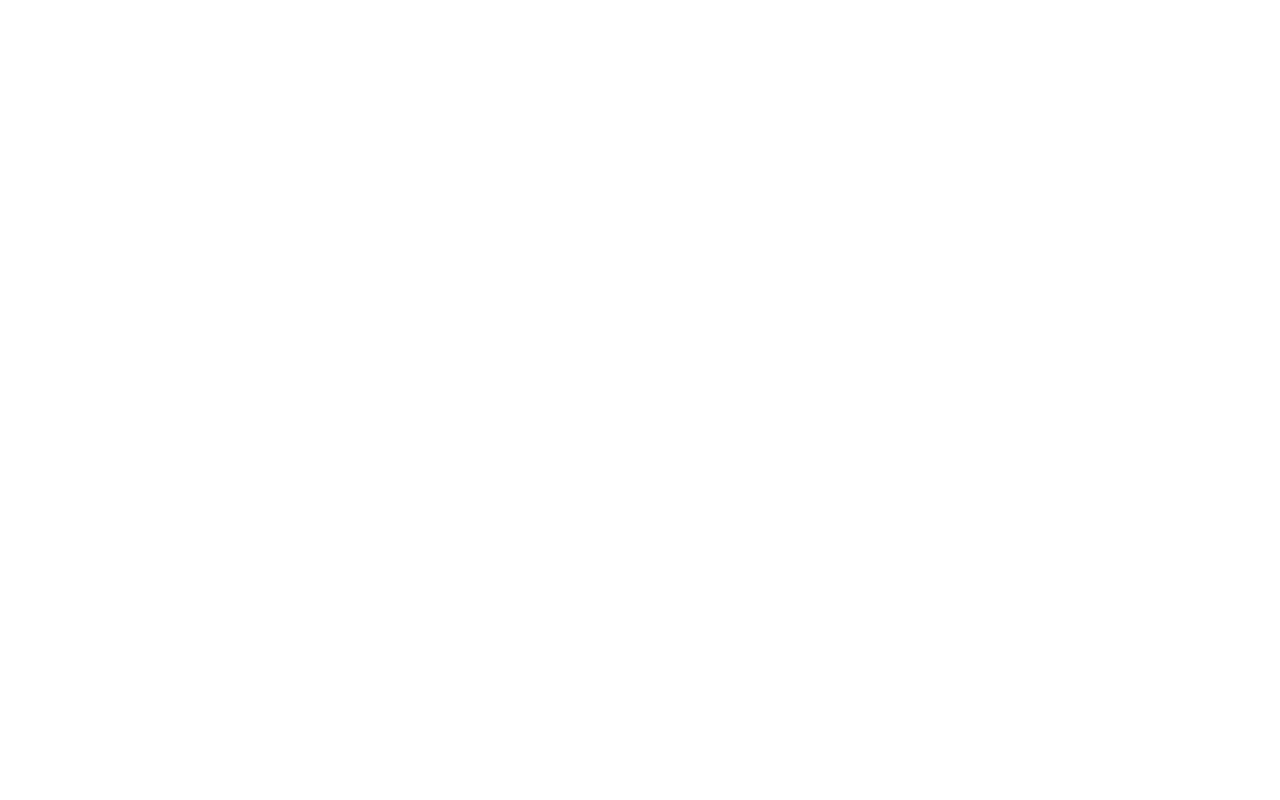
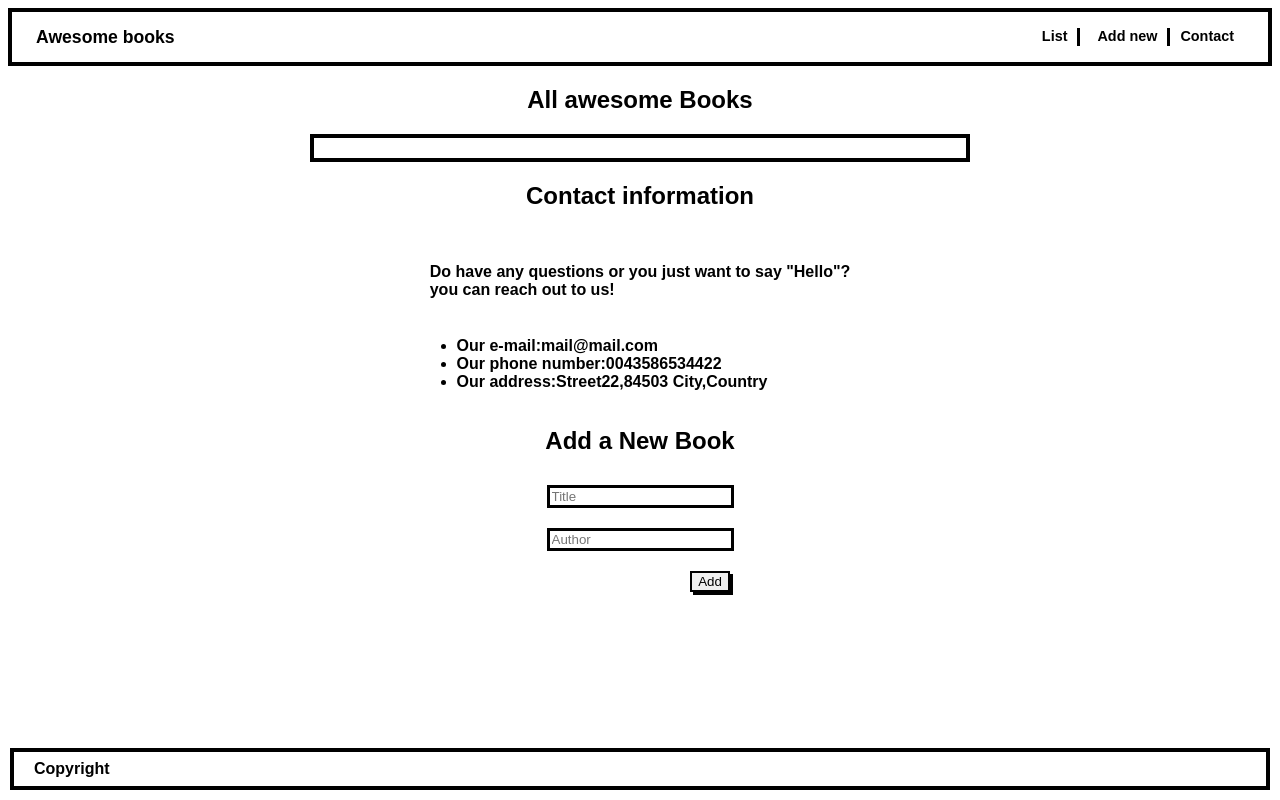
Before and after one commit to ngeelani48/Awsome-books-ES6, a website: page index.html in a window 1280 px wide. Drawn offline with Linux system fonts and the light colour scheme; a web font is replaced by a local one.

Commit message:
update html and css files

```diff
--- a/index.css
+++ b/index.css
@@ -0,0 +1,199 @@
+:root {
+    --table-odd: #ddd;
+    --table-even: #fff;
+    --comic-sans: "Comic Sans", sans-serif;
+    --box-shadow: 3px 3px 0.1px #000;
+  }
+
+  .navbar {
+    border: 4px solid #000;
+    display: flex;
+    justify-content: space-between;
+    padding: 0 24px;
+  }
+
+  .title-header {
+    font-family: var(--comic-sans);
+    font-size: 1.1rem;
+  }
+
+  .navigation-items {
+    display: flex;
+    flex-wrap: wrap;
+    list-style-type: none;
+  }
+
+  .item {
+    text-decoration: none;
+    margin-right: 10px;
+    font-family: var(--comic-sans);
+    color: #000;
+    font-weight: 700;
+    font-size: 0.9rem;
+    user-select: none;
+  }
+
+  .item:hover {
+    cursor: pointer;
+  }
+
+  .item:nth-child(1),
+  .item:nth-child(2) {
+    border-right: 3px solid;
+    padding-left: 7px;
+    padding-right: 10px;
+  }
+
+  .date {
+    font-family: var(--comic-sans);
+    display: flex;
+    justify-content: end;
+    user-select: none;
+  }
+
+  .heading {
+    text-align: center;
+    transition: all 0.5s ease;
+    font-family: var(--comic-sans);
+    font-weight: 700;
+  }
+
+  p {
+    margin-top: 5px;
+    margin-bottom: -10px;
+  }
+
+  .submit {
+    margin-top: 10px;
+  }
+
+  input {
+    margin-top: 10px;
+    margin-bottom: 10px;
+  }
+
+  .bookshelf {
+    border: 4px solid #000;
+    margin: 0 auto;
+    width: 50%;
+    padding: 10px;
+  }
+
+  .collection {
+    display: flex;
+    justify-content: space-between;
+    padding: 1px 12px;
+    padding: 5px;
+    flex-wrap: wrap;
+  }
+
+  .collection:nth-child(odd) {
+    background-color: var(--table-odd);
+  }
+
+  .collection:nth-child(even) {
+    background-color: var(--table-even);
+  }
+
+  .bookinfo {
+    display: flex;
+  }
+
+  .title,
+  .author {
+    font-family: var(--comic-sans);
+    margin: auto 10px;
+  }
+
+  .author {
+    margin-left: -5px;
+  }
+
+  .remove {
+    margin: auto 10px;
+    box-shadow: var(--box-shadow);
+    font-family: var(--comic-sans);
+    justify-self: end;
+    border: 2px solid #000;
+  }
+
+  .remove:active {
+    transform: scale(0.95);
+  }
+
+  form {
+    text-align: center;
+  }
+
+  form input {
+    border: 3px solid #000;
+    font-family: var(--comic-sans);
+  }
+
+  form button {
+    position: relative;
+    left: 70px;
+    box-shadow: var(--box-shadow);
+    font-family: var(--comic-sans);
+    border: 2px solid #000;
+  }
+
+  .submit:hover,
+  .remove:hover,
+  form:hover button {
+    animation: swoosh 0.3s linear;
+  }
+
+  @keyframes swoosh {
+    from {
+      box-shadow: 0 0 0 #000;
+    }
+
+    to {
+      transform: var(--box-shadow);
+    }
+  }
+
+  .copyright {
+    border: 4px solid #000;
+    position: absolute;
+    bottom: 0;
+    left: 0;
+    right: 0;
+    padding: 8px 10px;
+    margin: 10px;
+    display: flex;
+    align-items: center;
+  }
+
+  .copyright p {
+    font-family: var(--comic-sans);
+    margin: auto 10px;
+    font-weight: 700;
+  }
+
+  .content {
+    display: flex;
+    flex-direction: column;
+    align-items: center;
+    gap: 2rem;
+    margin-top: 3rem;
+  }
+
+  .contact-text {
+    font-family: var(--comic-sans);
+    color: #000;
+    font-weight: 700;
+    font-size: 1rem;
+    justify-content: center;
+    align-content: center;
+  }
+
+  .contact-info {
+    flex-direction: column;
+    font-family: var(--comic-sans);
+    color: #000;
+    font-weight: 700;
+    font-size: 1rem;
+    margin-left: -6rem;
+  }
--- a/index.html
+++ b/index.html
@@ -5,9 +5,64 @@
     <meta http-equiv="X-UA-Compatible" content="IE=edge">
     <meta name="viewport" content="width=device-width, initial-scale=1.0">
     <link rel="stylesheet" href="index.css">
+    <link href="https://fonts.cdnfonts.com/css/comic-sans" rel="stylesheet">
     <title>Awesome Books</title>
 </head>
 <body>
+    <nav class="navbar">
+        <h1 class="title-header">Awesome books</h1>
+        <ul class="navigation-items">
+            <li class="item a" id="list">List</li>
+            <li class="item b" id="addNew">Add new</li>
+            <li class="item c" id="contact">Contact</li>
+        </ul>
+    </nav>
+<main>
+    <section class="page1">
+
+        <div class="date"></div>
+
+        <div id="bookshelf">
+            <h1 class="heading">All awesome Books</h1>
+        <div class="bookshelf">
+
+        </div>
+    </div>
+        <div class="contact-section" id="contact-section">
+            <h1 class="heading">Contact information</h1>
+            <div class="content">
+<div class="contact-text"><p>Do have any questions or you just want to say "Hello"? <br> you can reach out to us!</p></div>
+<div >
+    <ul class="contact-info">
+        <li>Our e-mail:mail@mail.com</li>
+        <li>Our phone number:0043586534422</li>
+        <li>Our address:Street22,84503 City,Country</li>
+    </ul>
+</div>
+        </div>
+    </div>
+        <form action="" method="post" id="form">
+            <h1 class="heading">Add a New Book</h1>
+            <label for="Title">
+                <input type="text" name="title" id="title" placeholder="Title" required>
+            </label>
+    <br>
+            <label for="Author">
+                <input type="text" name="Author" id="author" placeholder="Author" required>
+
+            </label><br>
+
+            <label for="button">
+                <button class="submit" id="submit" type="button">Add</button>
+
+            </label>
+        </form>
+    </section>
+</main>
+
+    <footer class="copyright">
+       <p>Copyright</p>
+    </footer>
 
     <script src="index.js"></script>
 </body>
```
